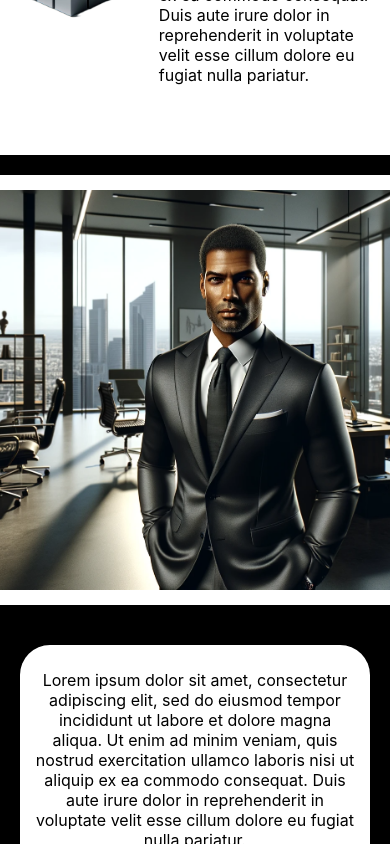
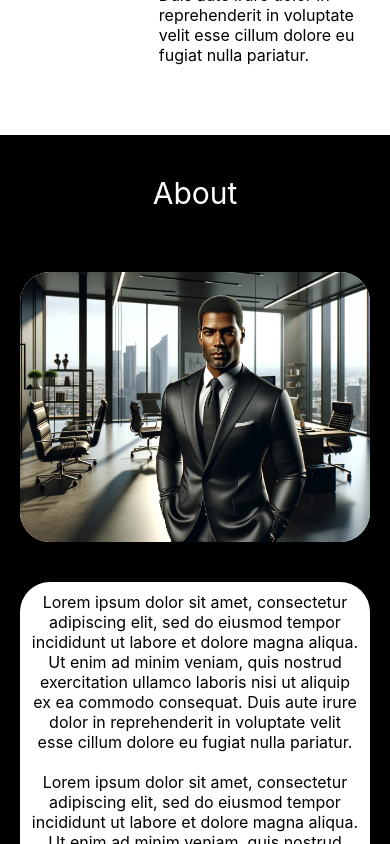
Before and after one commit to KrisHHFI/React-Front-end-Portfolio-Piece, a React (Create React App) app: page / in a window 390 px wide. Shown: the part 5914-6758 px from the top of the page. Built offline with nearby package versions, Linux system fonts and the light colour scheme.

Commit message:
Section 5 mobile accessible

```diff
--- a/src/App.css
+++ b/src/App.css
@@ -5,6 +5,10 @@
 a {
   text-decoration: none;
   color: inherit;
+}
+
+.padding {
+  padding: 10px;
 }
 
 .SectionTitle {
@@ -15,40 +19,6 @@ a {
 
 .Section3Title {
   color: white;
-}
-
-.PageContent5 {
-  background-color: black;
-  position: relative;
-  display: flex;
-  flex-wrap: wrap;
-  justify-content: center;
-  align-content: center;
-  position: relative;
-  min-height: 100vh;
-}
-
-.PageContent5Child {
-  background-color: white;
-  border-radius: 30px;
-  height: 400px;
-  width: 500px;
-  margin: 20px;
-  display: flex;
-  flex-direction: column;
-  position: relative;
-  justify-content: center;
-  padding: 15px;
-}
-
-.PageContent5ChildImageContainer {
-  flex: 1;
-  display: flex;
-  justify-content: center;
-  width: 100%;
-  height: 100%;
-  overflow: hidden;
-  border-radius: 30px;
 }
 
 .PageContent6 {
--- a/src/App.js
+++ b/src/App.js
@@ -4,6 +4,7 @@ import './StyleSheets/Section1.css';
 import './StyleSheets/Section2.css';
 import './StyleSheets/Section3.css';
 import './StyleSheets/Section4.css';
+import './StyleSheets/Section5.css';
 import NavigationBar from './Components/NavigationBar';
 import Section1 from './Components/Section1';
 import Section2 from './Components/Section2';
--- a/src/Components/Section5.js
+++ b/src/Components/Section5.js
@@ -9,15 +9,13 @@ export default function Section5() {
                 About
             </div>
             <div class="PageContent5Child">
-                <div class="PageContent5ChildImageContainer">
-                    <img src={About} />
-                </div>
+                <img src={About} />
             </div>
-            <div class="PageContent5Child">
+            <div class="PageContent5Child padding">
                 Lorem ipsum dolor sit amet, consectetur adipiscing elit, sed do eiusmod tempor incididunt ut labore et dolore
                 magna aliqua. Ut enim ad minim veniam, quis nostrud exercitation ullamco laboris nisi ut aliquip ex ea commodo
                 consequat. Duis aute irure dolor in reprehenderit in voluptate velit esse cillum dolore eu fugiat nulla pariatur.
-                <br/><br/>
+                <br /><br />
                 Lorem ipsum dolor sit amet, consectetur adipiscing elit, sed do eiusmod tempor incididunt ut labore et dolore
                 magna aliqua. Ut enim ad minim veniam, quis nostrud exercitation ullamco laboris nisi ut aliquip ex ea commodo
                 consequat. Duis aute irure dolor in reprehenderit in voluptate velit esse cillum dolore eu fugiat nulla pariatur.
--- a/src/StyleSheets/Section4.css
+++ b/src/StyleSheets/Section4.css
@@ -4,8 +4,9 @@
     flex-direction: column;
     justify-content: center;
     align-items: center;
-    padding: 120px 0 30px 0;
+    padding: 100px 0 30px 0;
     position: relative;
+    min-height: calc(100vh - 100px);
 }
 
 .TimelineItem {
--- /dev/null
+++ b/src/StyleSheets/Section5.css
@@ -0,0 +1,26 @@
+.PageContent5 {
+    background-color: black;
+    display: flex;
+    flex-wrap: wrap;
+    justify-content: center;
+    align-content: center;
+    padding-top: 100px;
+    position: relative;
+    min-height: calc(100vh - 100px);
+}
+
+.PageContent5Child {
+    background-color: white;
+    border-radius: 30px;
+    width: 500px;
+    margin: 20px;
+    display: flex;
+    flex-direction: column;
+    position: relative;
+    justify-content: center;
+}
+
+.PageContent5Child img {
+    width: 100%;
+    border-radius: 30px;
+}
```
